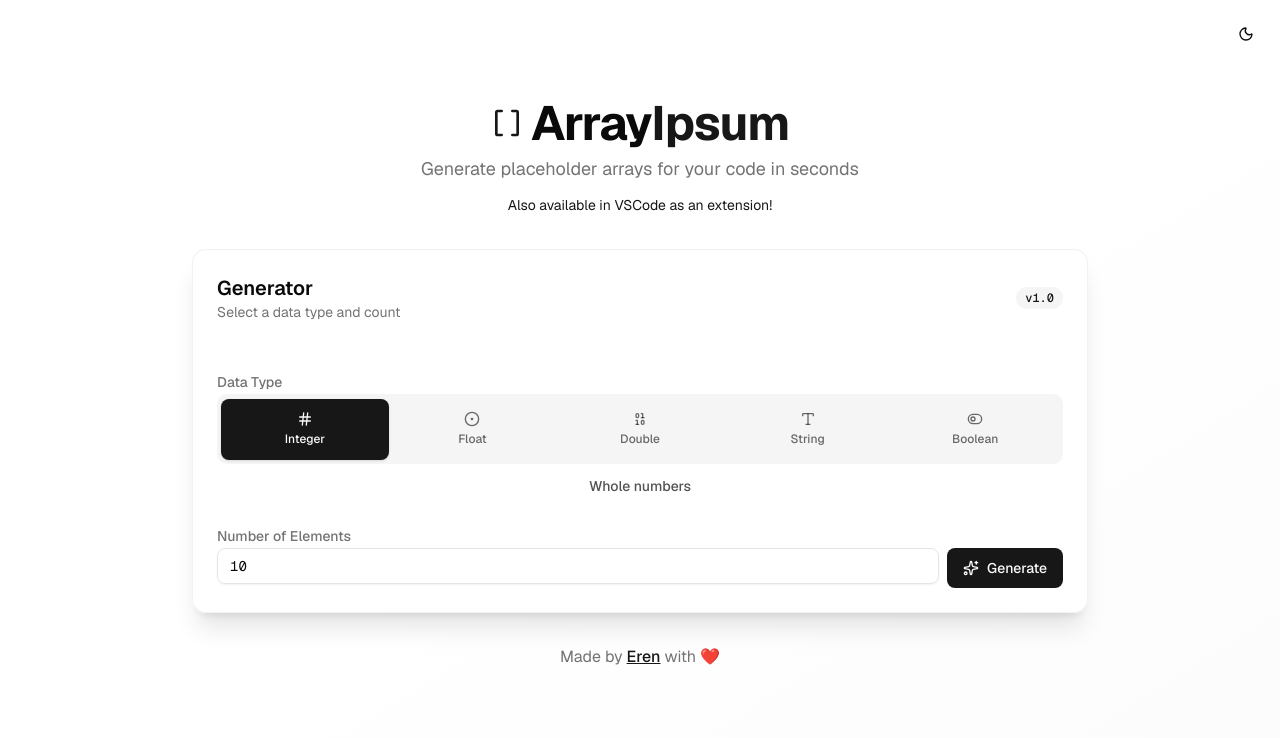
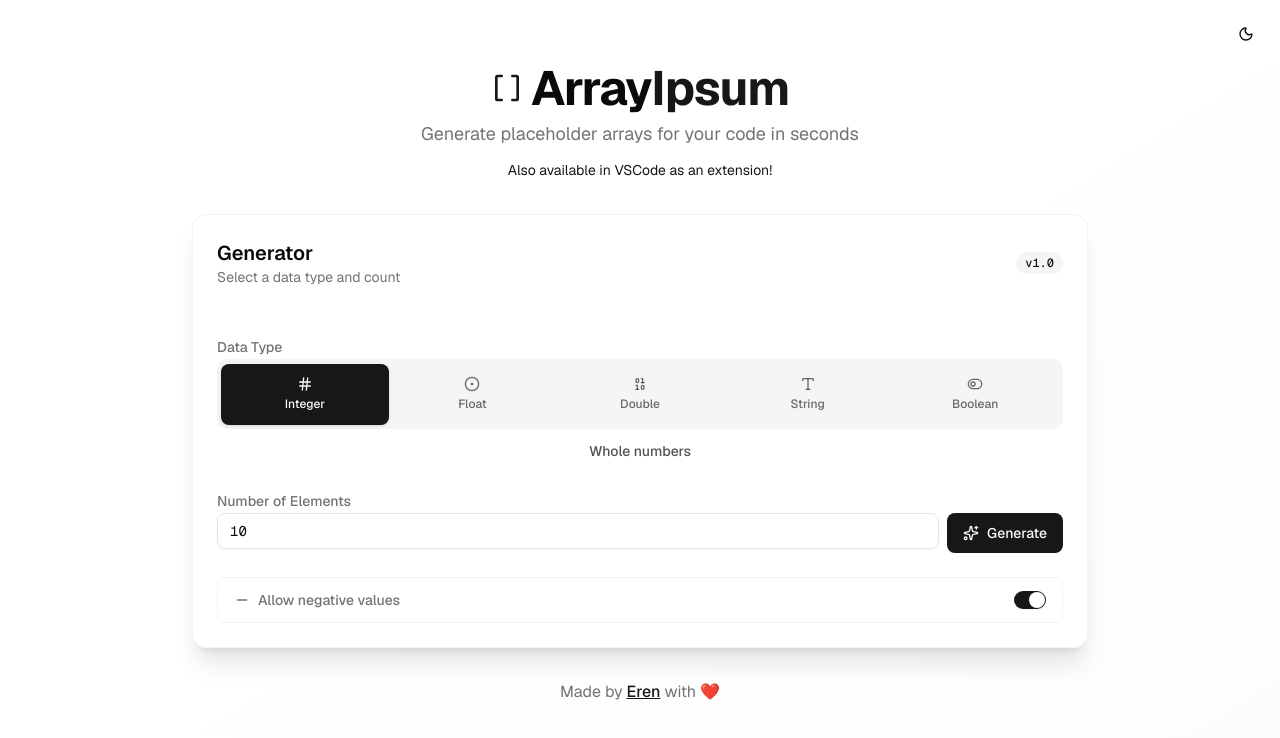
Before and after one commit to ilkeEren27/array-ipsum, a Next.js app: page / in a window 1280 px wide. Shown: the top 738 px of the page. Built offline with nearby package versions, Linux system fonts and the light colour scheme.

Commit message:
Added switch for allowing negative values or not.

```diff
--- a/app/page.js
+++ b/app/page.js
@@ -1,6 +1,7 @@
 "use client";
 
 import { useState } from "react";
+import { Switch } from "@/components/ui/switch";
 import { Button } from "@/components/ui/button";
 import { Input } from "@/components/ui/input";
 import {
@@ -39,6 +40,7 @@ import {
   Binary,
   Type,
   ToggleLeft,
+  Minus,
 } from "lucide-react";
 import { ThemeToggle } from "@/components/theme-toggle";
 
@@ -86,6 +88,9 @@ export default function Home() {
   const [copied, setCopied] = useState(false);
   const [codeView, setCodeView] = useState(false);
   const [language, setLanguage] = useState("javascript");
+  const [allowNegatives, setAllowNegatives] = useState(true);
+
+  const isNumericType = ["int", "float", "double"].includes(selectedType);
 
   // Clear output when data type changes
   const handleTypeChange = (newType) => {
@@ -96,15 +101,16 @@ export default function Home() {
 
   const handleGenerate = () => {
     let result;
+    const min = allowNegatives ? -1000 : 0;
     switch (selectedType) {
       case "int":
-        result = generateInts(count);
+        result = generateInts(count, min);
         break;
       case "float":
-        result = generateFloats(count);
+        result = generateFloats(count, min);
         break;
       case "double":
-        result = generateDoubles(count);
+        result = generateDoubles(count, min);
         break;
       case "string":
         result = generateStrings(count);
@@ -113,7 +119,7 @@ export default function Home() {
         result = generateBools(count);
         break;
       default:
-        result = generateInts(count);
+        result = generateInts(count, min);
     }
     setGeneratedArray(result);
     setCopied(false);
@@ -236,6 +242,23 @@ export default function Home() {
             </div>
           </div>
 
+          {/* Allow Negatives Toggle */}
+          {isNumericType && (
+            <div className="flex items-center justify-between rounded-lg border border-border/50 px-4 py-3 animate-in fade-in slide-in-from-top-1 duration-200">
+              <div className="flex items-center gap-2">
+                <Minus className="w-4 h-4 text-muted-foreground" />
+                <label htmlFor="allow-negatives" className="text-sm font-medium text-muted-foreground cursor-pointer">
+                  Allow negative values
+                </label>
+              </div>
+              <Switch
+                id="allow-negatives"
+                checked={allowNegatives}
+                onCheckedChange={setAllowNegatives}
+              />
+            </div>
+          )}
+
           {/* Output Section */}
           {generatedArray && (
             <div className="space-y-3 animate-in fade-in slide-in-from-bottom-2 duration-300">
--- /dev/null
+++ b/components/ui/switch.jsx
@@ -0,0 +1,31 @@
+"use client"
+
+import * as React from "react"
+import { Switch as SwitchPrimitive } from "radix-ui"
+
+import { cn } from "@/lib/utils"
+
+function Switch({
+  className,
+  size = "default",
+  ...props
+}) {
+  return (
+    <SwitchPrimitive.Root
+      data-slot="switch"
+      data-size={size}
+      className={cn(
+        "peer data-[state=checked]:bg-primary data-[state=unchecked]:bg-input focus-visible:border-ring focus-visible:ring-ring/50 dark:data-[state=unchecked]:bg-input/80 group/switch inline-flex shrink-0 items-center rounded-full border border-transparent shadow-xs transition-all outline-none focus-visible:ring-[3px] disabled:cursor-not-allowed disabled:opacity-50 data-[size=default]:h-[1.15rem] data-[size=default]:w-8 data-[size=sm]:h-3.5 data-[size=sm]:w-6",
+        className
+      )}
+      {...props}>
+      <SwitchPrimitive.Thumb
+        data-slot="switch-thumb"
+        className={cn(
+          "bg-background dark:data-[state=unchecked]:bg-foreground dark:data-[state=checked]:bg-primary-foreground pointer-events-none block rounded-full ring-0 transition-transform group-data-[size=default]/switch:size-4 group-data-[size=sm]/switch:size-3 data-[state=checked]:translate-x-[calc(100%-2px)] data-[state=unchecked]:translate-x-0"
+        )} />
+    </SwitchPrimitive.Root>
+  );
+}
+
+export { Switch }
```
